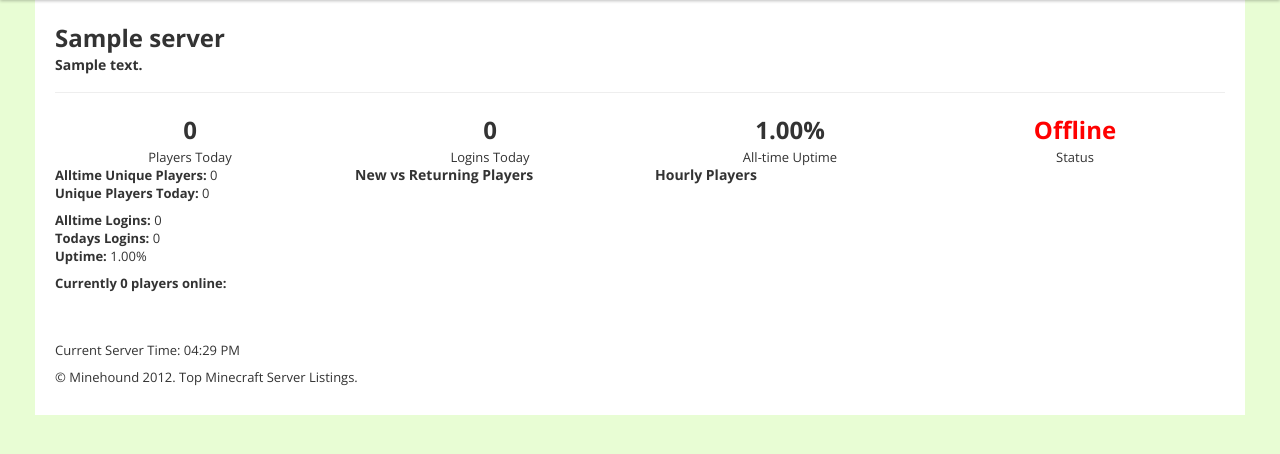
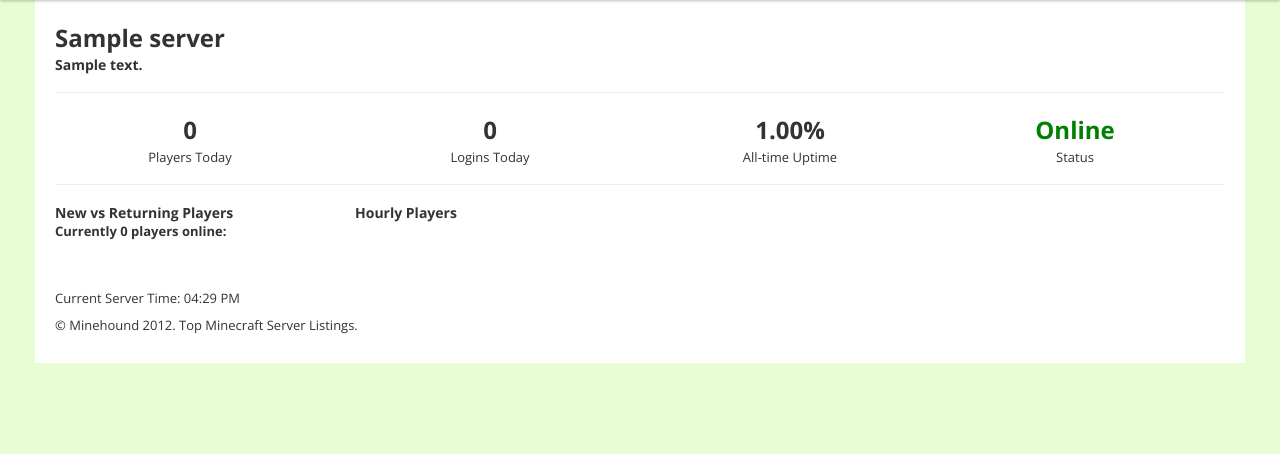
Before and after one commit to adambratt/MineHound, a Django app: page /server/view/1/ in a window 1280 px wide. Shown: the part 57-511 px from the top of the page. Run offline with Django 3.2, Linux system fonts and the light colour scheme; tables that the repository leaves empty hold one stand-in row (values such as "Sample post"); data that the repository does not hold is empty; parts of the project's set-up code (start-up, migrations or seed data) failed here and were passed over; some libraries are stand-ins or nearby versions.

Commit message:
server addition

```diff
--- a/minehound/templates/server_view.html
+++ b/minehound/templates/server_view.html
@@ -18,22 +18,12 @@
         All-time Uptime
     </div>
     <div class="3" style='text-align: center;'>
-        {% if v.status %}<h2 style='color: green;'>Online</h2>{% else %}<h2 style='color: red;'>Offline</h2>{% endif %}
+        {% if server.status %}<h2 style='color: green;'>Online</h2>{% else %}<h2 style='color: red;'>Offline</h2>{% endif %}
         Status
     </div>
 </div>
+<hr>
 <div class="row">
-    <div class="span3">
-        <p>
-            <strong>Alltime Unique Players:</strong> {{server.total_players}}<br />
-            <strong>Unique Players Today:</strong> {{server.today_players}}<br />
-        </p>
-        <p>
-            <strong>Alltime Logins:</strong> {{server.total_sessions}}<br />
-            <strong>Todays Logins:</strong> {{server.today_sessions}}<br />
-            <strong>Uptime:</strong> {{server.uptime}}%
-        </p>
-    </div>
     <div class="span3">
         <h4>New vs Returning Players</h4>
         <div id="visitor_pie"></div>
```
